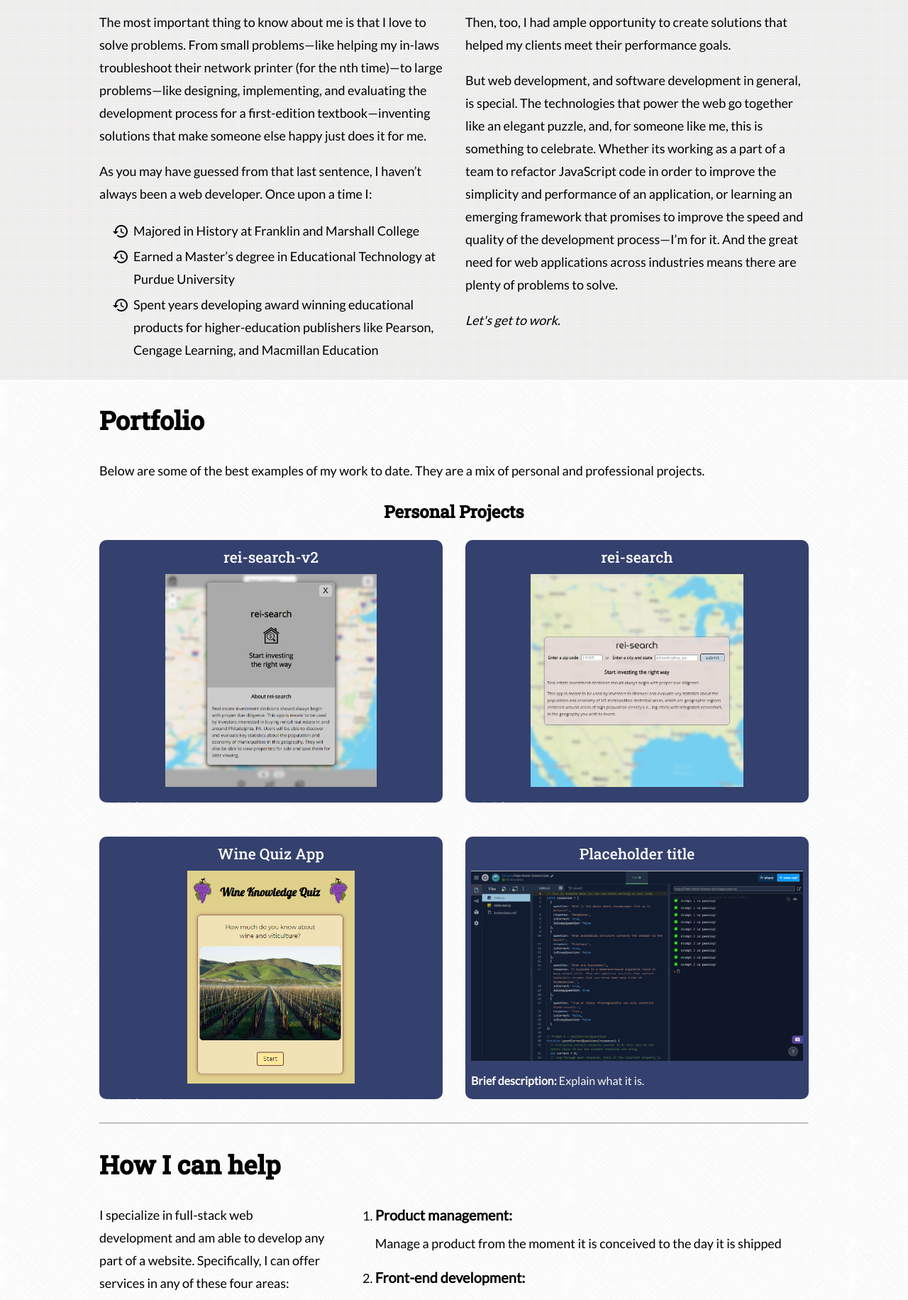
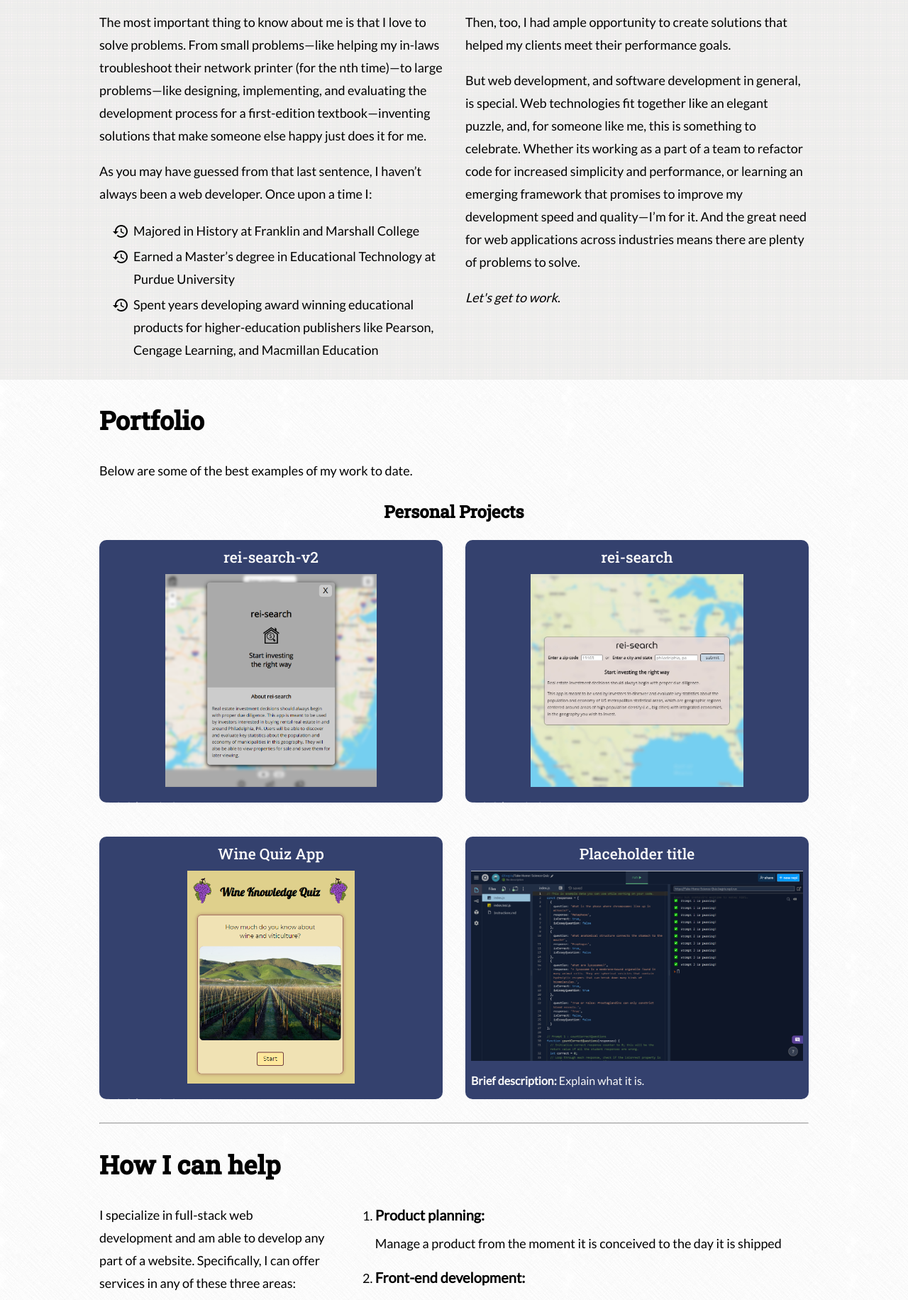
Before and after one commit to bradrivenburgh/portfolio, a plain HTML site: page index.html in a window 1280 px wide. Shown: the part 633-2465 px from the top of the page at 71% size. Drawn offline with nearby package versions, Linux system fonts and the light colour scheme.

Commit message:
revised some of the HELLO text

```diff
--- a/index.html
+++ b/index.html
@@ -114,11 +114,11 @@
                                 performance goals.
                             </p>
                             <p>
-                                But web development, and software development in general, is special. The technologies
-                                that power the web go together like an elegant puzzle, and, for someone like me, this is
-                                something to celebrate. Whether its working as a part of a team to refactor JavaScript code in
-                                order to improve the simplicity and performance of an application, or learning an emerging
-                                framework that promises to improve the speed and quality of the development process—I’m for it.
+                                But web development, and software development in general, is special. Web technologies
+                                fit together like an elegant puzzle, and, for someone like me, this is
+                                something to celebrate. Whether its working as a part of a team to refactor code for
+                                increased simplicity and performance, or learning an emerging
+                                framework that promises to improve my development speed and quality—I’m for it.
                                 And the great need for web applications across industries means there are plenty of problems
                                 to solve.
                             </p>
@@ -144,8 +144,7 @@
                 </header>
 
 
-                <p>Below are some of the best examples of my work to date. They are a mix of
-                    personal and professional projects.</p>
+                <p>Below are some of the best examples of my work to date.</p>
 
                 <!-- Showcase my personal projects -->
 
@@ -306,8 +305,7 @@
 
             <section class="section">
 
-                <!-- How I can help: What I can do for clients.  I'm not sure what skills I will end up developing or
-                    what my focus will be yet, so I'm being general here. -->
+                <!-- How I can help: What I can do for clients.  -->
 
                 <header>
                     <h2 class="section__heading" id="how-i-can-help">How I can help</h2>
@@ -320,13 +318,13 @@
                         <p>
                             I specialize in full-stack web development and am able to develop any part of a website.
                             Specifically, I
-                            can offer services in any of these four areas:
+                            can offer services in any of these three areas:
                         </p>
                     </div>
                     <div class="item-2">
                         <ol class="section__content__ol">
                             <li>
-                                <h3>Product management:</h3>
+                                <h3>Product planning:</h3>
                                 <p>Manage a product from the moment it is conceived to the day it is shipped</p>
                             </li>
                             <li>
@@ -337,11 +335,6 @@
                                 <h3>Back-end development:</h3>
                                 <p>Develop fast and secure web applications
                                 </p>
-                            </li>
-                            <li>
-                                <h3>DevOps:</h3>
-                                <p>Coordinate the installation of operating systems and dependencies needed to ship
-                                    code</p>
                             </li>
                         </ol>
                     </div>
@@ -376,7 +369,7 @@
 
                         <h3 class="section__subheading">Find me on</h3>
                         <div class="section__contact__social">
-                            <a href="www.linkedin.com/in/brad-rivenburgh/" target="_new"><img
+                            <a href="https://www.linkedin.com/in/brad-rivenburgh/" target="_new"><img
                                     src="images/linked-in.png" alt="LinkedIn profile link"></a>
                             <a href="https://github.com/bradrivenburgh" target="_new"><img src="images/github.svg"
                                     alt="Github profile link"></a>
```
